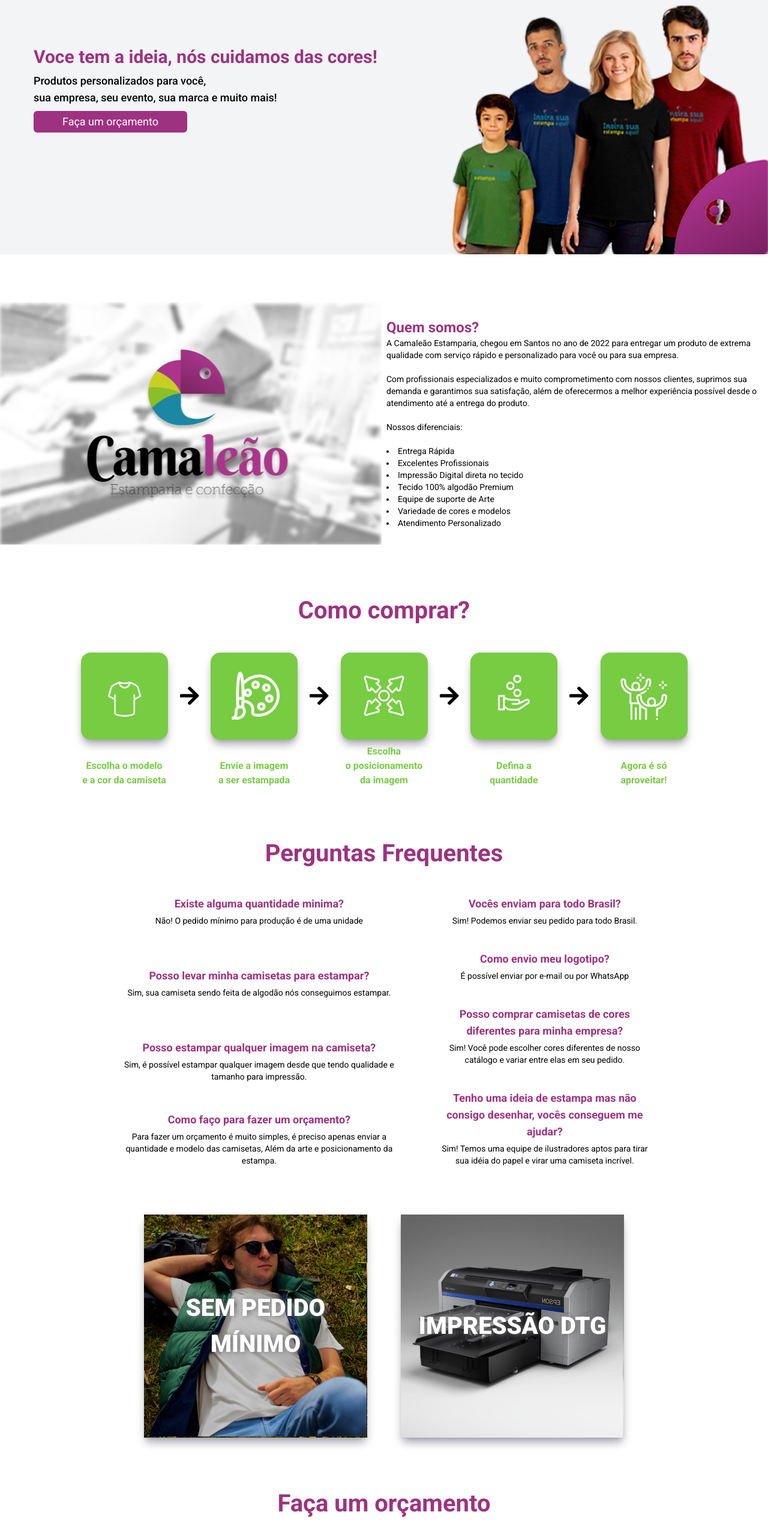
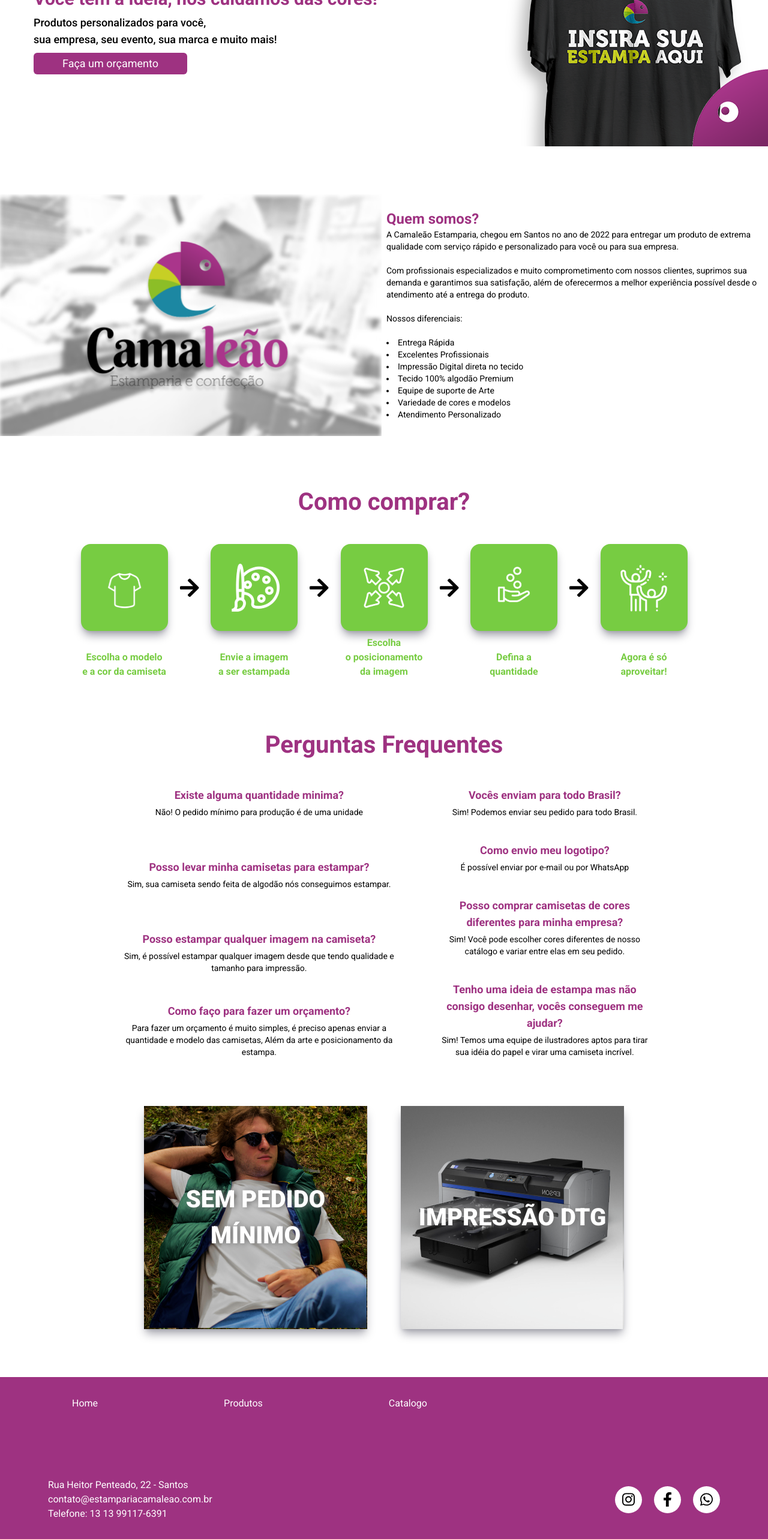
Before and after one commit to guilherme-dsveiga/estamparia-camaleao, a Next.js app: page / in a window 1280 px wide. Shown: the part 220-2786 px from the top of the page at 60% size. Built offline with nearby package versions, Linux system fonts and the light colour scheme.

Commit message:
altering details

```diff
--- a/components/Footer/index.js
+++ b/components/Footer/index.js
@@ -1,22 +1,58 @@
 import React from "react";
+import Link from "next/link";
+import { Routes } from "../../routes";
 
 const Footer = () => {
+  const goTo = (url) => {
+    document.location.href = url;
+  };
+
   return (
     <footer className="bg-main-purple px-20 py-8 text-white">
-      <nav className="flex w-[60%] items-center  pb-14">
-        <ul className="flex justify-between w-full">
-          <li>Sobre</li>
-          <li>Fale conosco</li>
-          <li>Receba novidades e promoções</li>
+      <nav className="flex lg:w-[60%] items-center  md:pb-14">
+        <ul className="flex flex-col md:flex-row items-center gap-3 justify-center md:justify-between w-full">
+          {Routes.map((r, k) => (
+            <li
+              key={k}
+              className={`${k === 0 ? "md:ml-10" : null} md:mr-10 text-center`}
+            >
+              <Link href={r.route}>{r.label}</Link>
+            </li>
+          ))}
         </ul>
       </nav>
-      <div className="flex justify-between items-center pt-14 ">
-        <address>Endereço XXXXXXXXXX</address>
+      <div className="flex md:justify-between justify-center text-center md:text-left gap-3 flex-col md:flex-row items-center md:pt-14 pt-6 ">
+        <div>
+          <address className="not-italic">
+            Rua Heitor Penteado, 22 - Santos
+          </address>
+          <p>contato@estampariacamaleao.com.br</p>
+          <p>Telefone: 13 13 99117-6391</p>
+        </div>
+
         <div>
           <ul className="flex gap-5">
-            <li className="w-[45px] h-[45px] bg-white rounded-full"></li>
-            <li className="w-[45px] h-[45px] bg-white rounded-full"></li>
-            <li className="w-[45px] h-[45px] bg-white rounded-full"></li>
+            <li
+              className="w-[45px] h-[45px] bg-white rounded-full flex justify-center items-center text-black text-2xl cursor-pointer hover:bg-gray-300 transition-all ease-in-out"
+              onClick={() =>
+                goTo("https://www.instagram.com/camaleao_estamparia/")
+              }
+            >
+              <i className="fab fa-instagram"></i>
+            </li>
+            <li
+              className="w-[45px] h-[45px] bg-white rounded-full flex justify-center items-center text-black text-2xl cursor-pointer hover:bg-gray-300 transition-all ease-in-out"
+              onClick={() =>
+                goTo(
+                  "https://www.facebook.com/Camaleão-Estamparia-107513878527067"
+                )
+              }
+            >
+              <i className="fab fa-facebook-f"></i>
+            </li>
+            <li className="w-[45px] h-[45px] bg-white rounded-full flex justify-center items-center text-black text-2xl cursor-pointer hover:bg-gray-300 transition-all ease-in-out">
+              <i className="fab fa-whatsapp"></i>
+            </li>
           </ul>
         </div>
       </div>
--- a/components/Header/index.js
+++ b/components/Header/index.js
@@ -9,7 +9,7 @@ const Header = () => {
 
   useEffect(() => {
     window.addEventListener("resize", () => {
-      if (window.innerWidth < 1100) {
+      if (window.innerWidth < 768) {
         setIsMobile(true);
       } else {
         setIsMobile(false);
@@ -24,7 +24,7 @@ const Header = () => {
           isMobile ? "justify-center" : "justify-between pr-7"
         } bg-main-purple  text-white text-lg `}
       >
-        <div className="flex items-center">
+        <div className="flex items-center w-full justify-between">
           <div className="w-80 p-3 bg-white">
             <img
               src="./assets/camaleao-logo.png"
@@ -32,7 +32,7 @@ const Header = () => {
             ></img>
           </div>
           {!isMobile ? (
-            <nav className="flex justify-center items-center">
+            <nav className="flex justify-center items-center w-full">
               <ul className="flex">
                 {Routes.map((r, k) => (
                   <li
@@ -46,11 +46,6 @@ const Header = () => {
             </nav>
           ) : null}
         </div>
-        {!isMobile ? (
-          <div className="flex justify-center items-center">
-            <SearchBar />
-          </div>
-        ) : null}
       </header>
     </div>
   );
--- a/lib/productsBanner.js
+++ b/lib/productsBanner.js
@@ -5,7 +5,7 @@ export const productsBanner = [
     title: "Para sua Marca",
     paragraph:
       "Lorem ipsum dolor sit amet, consectetur adipiscing elit, sed do eiusmod tempor incididunt ut labore et dolore magna aliqua. Ut enim ad minim veniam, quis nostrud exercitation ",
-    buttonText: "Adicionar Ao Carrinho",
+    buttonText: "Fale Conosco",
     bgColor: "#8CBD28",
     imgs: [
       "./assets/para-sua-marca-left.png",
@@ -16,7 +16,7 @@ export const productsBanner = [
     title: "Para sua Empresa",
     paragraph:
       "Lorem ipsum dolor sit amet, consectetur adipiscing elit, sed do eiusmod tempor incididunt ut labore et dolore magna aliqua. Ut enim ad minim veniam, quis nostrud exercitation ",
-    buttonText: "Adicionar Ao Carrinho",
+    buttonText: "Fale Conosco",
     bgColor: "#1085A1",
     imgs: [
       "./assets/para-sua-empresa-left.png",
@@ -27,7 +27,7 @@ export const productsBanner = [
     title: "Para sua Escola",
     paragraph:
       "Lorem ipsum dolor sit amet, consectetur adipiscing elit, sed do eiusmod tempor incididunt ut labore et dolore magna aliqua. Ut enim ad minim veniam, quis nostrud exercitation ",
-    buttonText: "Adicionar Ao Carrinho",
+    buttonText: "Fale Conosco",
     bgColor: "#A9368A",
     imgs: [
       "./assets/para-sua-escola-left.png",
@@ -38,7 +38,7 @@ export const productsBanner = [
     title: "Para seu Evento",
     paragraph:
       "Lorem ipsum dolor sit amet, consectetur adipiscing elit, sed do eiusmod tempor incididunt ut labore et dolore magna aliqua. Ut enim ad minim veniam, quis nostrud exercitation ",
-    buttonText: "Adicionar Ao Carrinho",
+    buttonText: "Fale Conosco",
     bgColor: "#C6CE27",
     imgs: [
       "./assets/para-seu-evento-left.png",
@@ -49,7 +49,7 @@ export const productsBanner = [
     title: "Para Você!",
     paragraph:
       "Lorem ipsum dolor sit amet, consectetur adipiscing elit, sed do eiusmod tempor incididunt ut labore et dolore magna aliqua. Ut enim ad minim veniam, quis nostrud exercitation ",
-    buttonText: "Adicionar Ao Carrinho",
+    buttonText: "Fale Conosco",
     bgColor: "#8CBD28",
     imgs: ["./assets/para-voce-left.png", "./assets/para-voce-right.png"],
   },
--- a/pages/index.js
+++ b/pages/index.js
@@ -17,26 +17,26 @@ export default function Home() {
       </Head>
       <Header />
       <main>
-        <div className="w-full min-h-[550px] bg-gray-100 flex justify-center relative">
+        <div className="w-full min-h-[384px] flex justify-center relative">
           <div className="flex items-center justify-between px-14 w-full max-w-[1400px]">
-            <div>
-              <h1 className="text-main-purple text-3xl font-bold mb-2">
+            <div className="md:w-1/2 flex justify-center items-center md:block flex-col">
+              <h1 className="text-main-purple text-3xl font-bold mb-2 text-center md:text-left">
                 Voce tem a ideia, nós cuidamos das cores!
               </h1>
-              <p className="text-lg font-medium mb-2">
+              <p className="text-lg font-medium mb-2 text-center md:text-left">
                 Produtos personalizados para você,
                 <br />
                 sua empresa, seu evento, sua marca e muito mais!
               </p>
-              <button className="px-12 py-1 bg-main-purple rounded-md text-white text-lg">
+              <button className="px-12 py-1 bg-main-purple rounded-md text-white text-lg text-center md:text-left">
                 Faça um orçamento
               </button>
             </div>
-            <div className="absolute bottom-0 right-0">
+            <div className="absolute bottom-0 right-0 -z-10 hidden md:block">
               <img
-                className="hidden reg:block md:w-[530px]"
-                src="./assets/pessoas-banner-home.png"
-                alt="Pessoas com camisetas"
+                className="h-full"
+                src="./assets/home-banner.png"
+                alt="Camiseta"
               ></img>
             </div>
           </div>
@@ -241,12 +241,12 @@ export default function Home() {
             IMPRESSÃO DTG
           </div>
         </div>
-        <div>
+        {/*(<div>
           <h2 className="text-main-purple font-bold text-[40px] mb-10 text-center">
             Faça um orçamento
           </h2>
           <div className="w-full h-[450px] bg-gray-400"></div>
-        </div>
+        </div>*/}
       </main>
 
       <Footer />
--- a/routes/index.js
+++ b/routes/index.js
@@ -13,12 +13,4 @@ export const Routes = [
     label: "Catalogo",
     route: "/catalogue",
   },
-  {
-    label: "Quem Somos?",
-    route: "/about",
-  },
-  {
-    label: "Contato",
-    route: "/contact",
-  },
 ];
```
Also changed, not shown: public/assets/home-banner.png (added).
